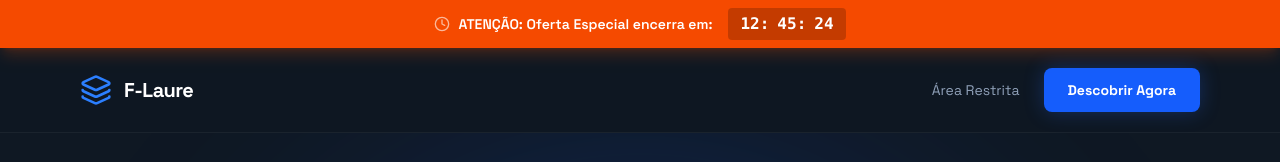
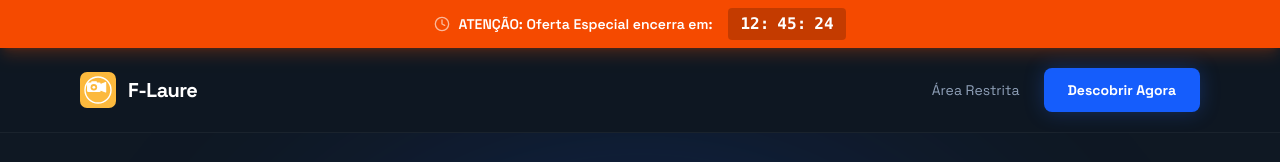
Before and after one commit to urbanamenteproducoes/f-laure-diagnostic, a React (Vite) app: page / in a window 1280 px wide. Shown: the top 162 px of the page. Built offline with nearby package versions, Linux system fonts and the light colour scheme.

Commit message:
feat(branding): add custom F-Laure favicon and SVG logos based on brand guidelines

```diff
--- a/index.html
+++ b/index.html
@@ -8,10 +8,12 @@
     <title>F-Laure / Hard Produções - Diagnóstico Empresarial</title>
     <meta name="description" content="Aumente sua lucratividade. Descubra gargalos operacionais e oportunidades de vendas com nosso diagnóstico inteligente." />
     <link rel="canonical" href="https://produtora.urbrasil.com" />
+    <link rel="icon" type="image/svg+xml" href="/favicon.svg" />
 
     <!-- Open Graph / Redes Sociais -->
     <meta property="og:type" content="website" />
     <meta property="og:url" content="https://produtora.urbrasil.com/" />
+    <meta property="og:image" content="https://produtora.urbrasil.com/logo.svg" />
     <meta property="og:title" content="F-Laure / Hard Produções - Diagnóstico Empresarial" />
     <meta property="og:description" content="Aumente sua lucratividade. Descubra gargalos operacionais e oportunidades de vendas com nosso diagnóstico inteligente." />
 
--- a/src/components/LandingPage.tsx
+++ b/src/components/LandingPage.tsx
@@ -76,8 +76,8 @@ export default function LandingPage({ onStart, onAdmin }: Props) {
       {/* Header */}
       <header className="flex items-center justify-between px-6 lg:px-20 py-5 sticky top-0 bg-[#0f1823]/90 backdrop-blur-xl z-40 border-b border-white/5 transition-all">
         <div className="flex items-center gap-3 group cursor-pointer">
-          <div className="text-blue-500 transition-transform group-hover:scale-110">
-            <Layers className="w-8 h-8" />
+          <div className="transition-transform group-hover:scale-110">
+            <img src="/favicon.svg" alt="F-Laure Logo" className="w-9 h-9" />
           </div>
           <h2 className="text-white text-xl font-bold tracking-tight">F-Laure</h2>
         </div>
--- a/src/components/Quiz.tsx
+++ b/src/components/Quiz.tsx
@@ -97,8 +97,8 @@ export default function Quiz({ onComplete, onCancel }: Props) {
       <div className="w-full max-w-3xl mx-auto px-6 py-8">
         <header className="flex items-center justify-between mb-8">
           <div className="flex items-center gap-3">
-            <Cpu className="w-6 h-6 text-primary" />
-            <h2 className="text-white font-bold">F-Laure / Hard Produções</h2>
+            <img src="/favicon.svg" alt="F-Laure Logo" className="w-8 h-8 drop-shadow-lg" />
+            <h2 className="text-white font-bold text-xl tracking-tight">F-Laure / Hard Produções</h2>
           </div>
           <button onClick={onCancel} className="text-slate-400 hover:text-white">Cancelar</button>
         </header>
```
Also changed, not shown: public/favicon.svg (added), public/logo.svg (added).
